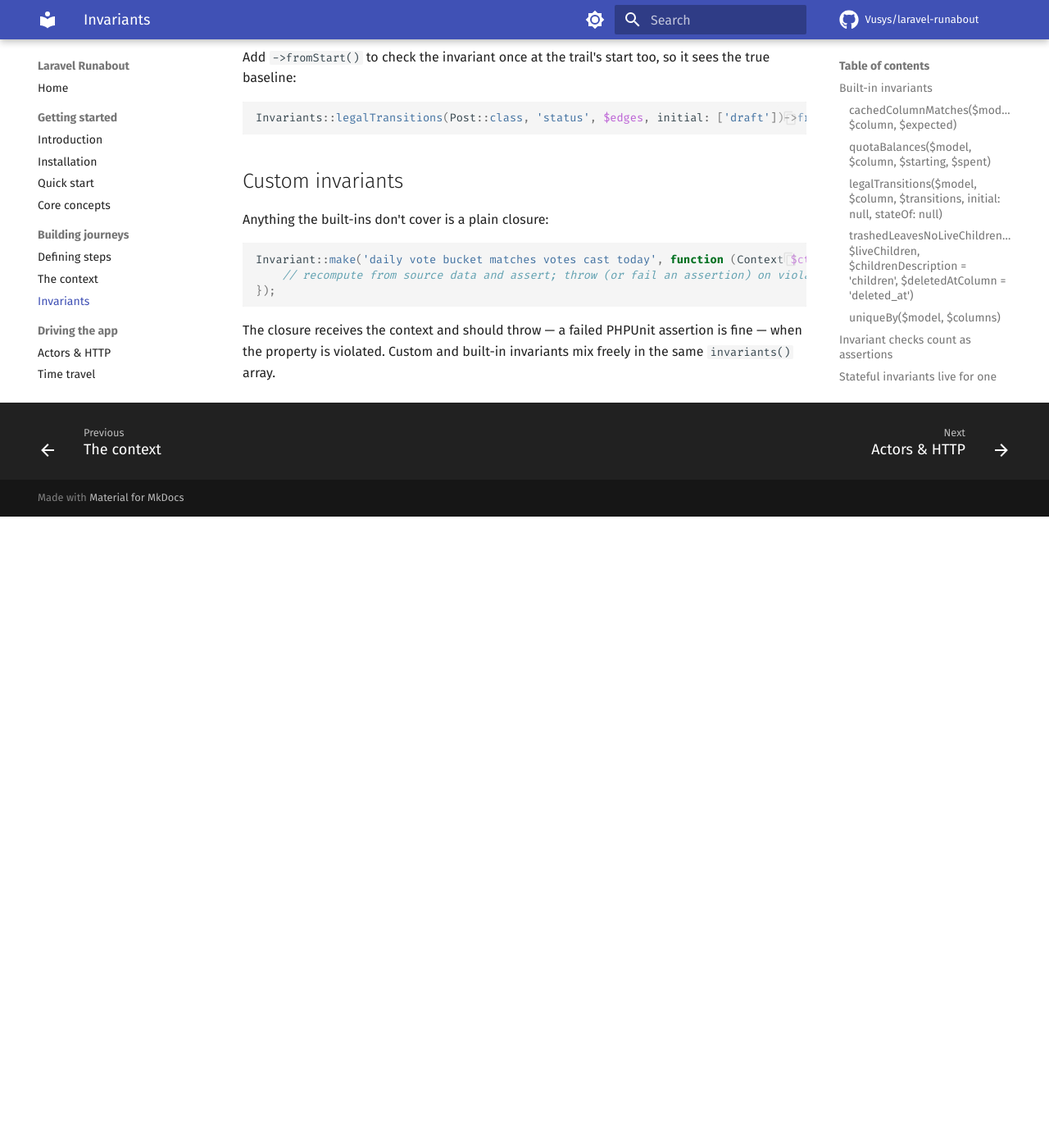
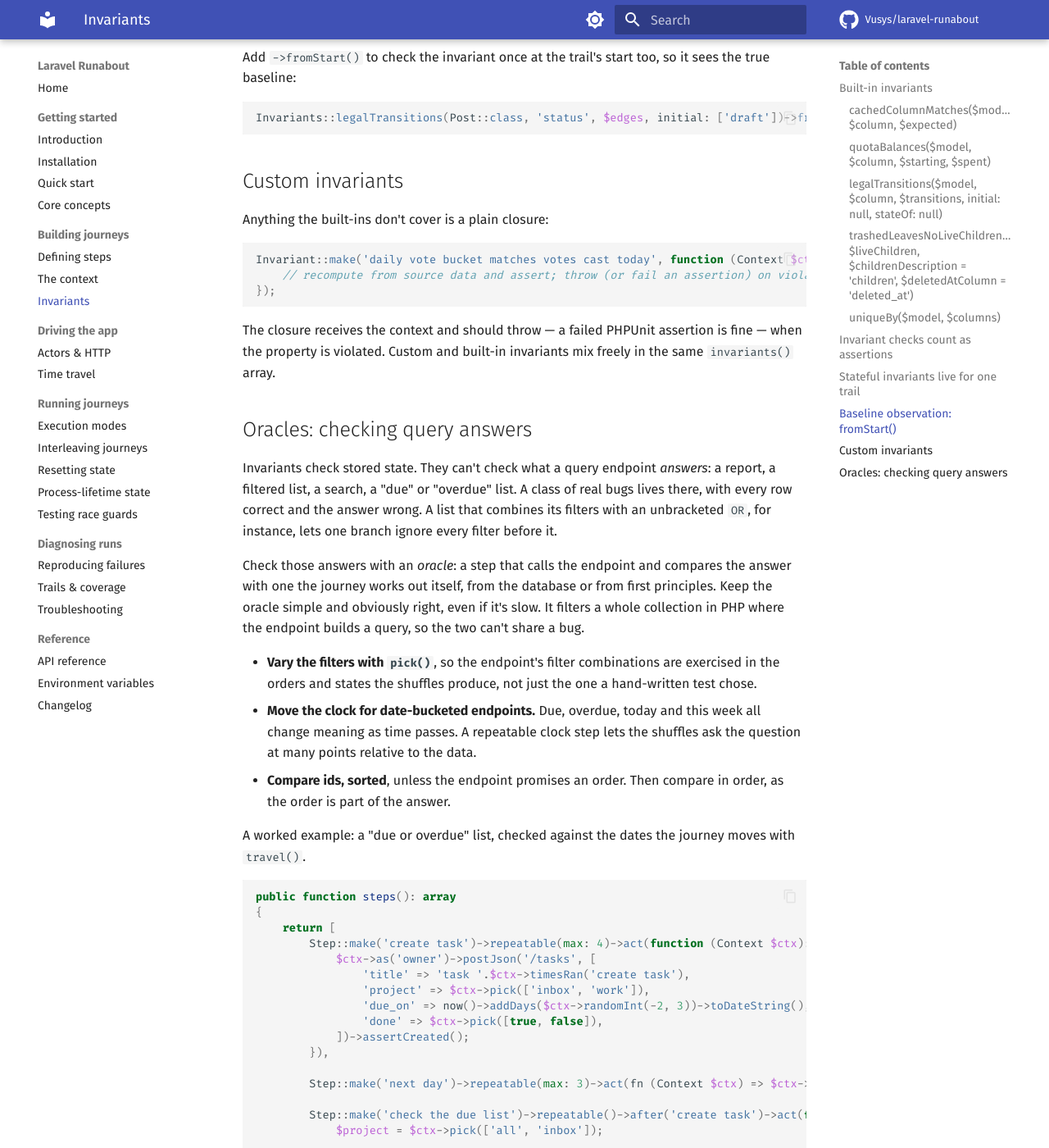
Before and after one commit to Vusys/laravel-runabout, an MkDocs documentation site: the page built from docs/invariants.md, in a window 1280 px wide and 1400 px high, scrolled down 2529 px. Shown: the whole window at 82% size. Built offline with MkDocs 1.6.1 and Material for MkDocs 9.7.7, drawn with Linux system fonts in a browser that asks for light colours; comment, search, counter and statistics services are not loaded; before the commit the page ends 3159 px from its top, so only the background shows below that; some of the changed text lies outside the part shown.

Commit message:
Docs: oracles for checking query answers (#108)
Closes #83.

````diff
--- a/docs/invariants.md
+++ b/docs/invariants.md
@@ -86,3 +86,52 @@ Invariant::make('daily vote bucket matches votes cast today', function (Context
 ```
 
 The closure receives the context and should throw — a failed PHPUnit assertion is fine — when the property is violated. Custom and built-in invariants mix freely in the same `invariants()` array.
+
+## Oracles: checking query answers
+
+Invariants check stored state. They can't check what a query endpoint *answers*: a report, a filtered list, a search, a "due" or "overdue" list. A class of real bugs lives there, with every row correct and the answer wrong. A list that combines its filters with an unbracketed `OR`, for instance, lets one branch ignore every filter before it.
+
+Check those answers with an *oracle*: a step that calls the endpoint and compares the answer with one the journey works out itself, from the database or from first principles. Keep the oracle simple and obviously right, even if it's slow. It filters a whole collection in PHP where the endpoint builds a query, so the two can't share a bug.
+
+- **Vary the filters with `pick()`**, so the endpoint's filter combinations are exercised in the orders and states the shuffles produce, not just the one a hand-written test chose.
+- **Move the clock for date-bucketed endpoints.** Due, overdue, today and this week all change meaning as time passes. A repeatable clock step lets the shuffles ask the question at many points relative to the data.
+- **Compare ids, sorted**, unless the endpoint promises an order. Then compare in order, as the order is part of the answer.
+
+A worked example: a "due or overdue" list, checked against the dates the journey moves with `travel()`.
+
+```php
+public function steps(): array
+{
+    return [
+        Step::make('create task')->repeatable(max: 4)->act(function (Context $ctx): void {
+            $ctx->as('owner')->postJson('/tasks', [
+                'title' => 'task '.$ctx->timesRan('create task'),
+                'project' => $ctx->pick(['inbox', 'work']),
+                'due_on' => now()->addDays($ctx->randomInt(-2, 3))->toDateString(),
+                'done' => $ctx->pick([true, false]),
+            ])->assertCreated();
+        }),
+
+        Step::make('next day')->repeatable(max: 3)->act(fn (Context $ctx) => $ctx->travel('+1 day')),
+
+        Step::make('check the due list')->repeatable()->after('create task')->act(function (Context $ctx): void {
+            $project = $ctx->pick(['all', 'inbox']);
+
+            $answer = $ctx->as('owner')
+                ->getJson('/tasks/due?'.http_build_query(['project' => $project]))
+                ->assertOk()
+                ->json('data.*.id');
+
+            // The oracle: every task, filtered in PHP from first principles.
+            $expected = Task::query()->get()
+                ->filter(fn (Task $task): bool => ! $task->done && $task->due_on->lte(today()))
+                ->filter(fn (Task $task): bool => $project === 'all' || $task->project === $project)
+                ->pluck('id')->sort()->values()->all();
+
+            Assert::assertSame($expected, collect($answer)->sort()->values()->all(), "The due list for \"{$project}\" is wrong.");
+        }),
+    ];
+}
+```
+
+The check is a step, not an invariant, because it makes a request and only means something at certain points. An [invariant](#custom-invariants) can make actor requests too, if the answer should hold after every step. Its requests are observations, so they don't replace the steps' [`lastResponse()`](context.md).
````
